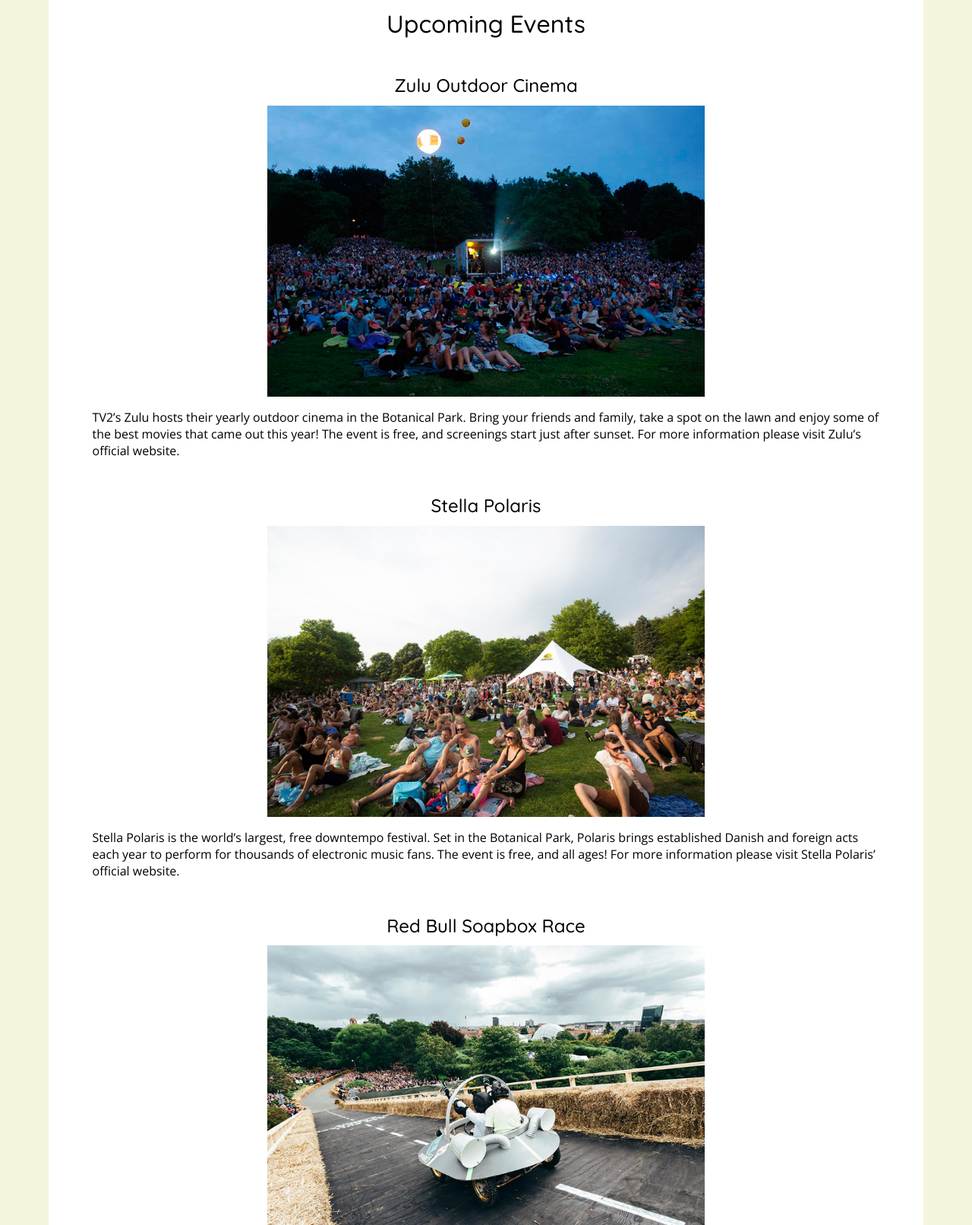
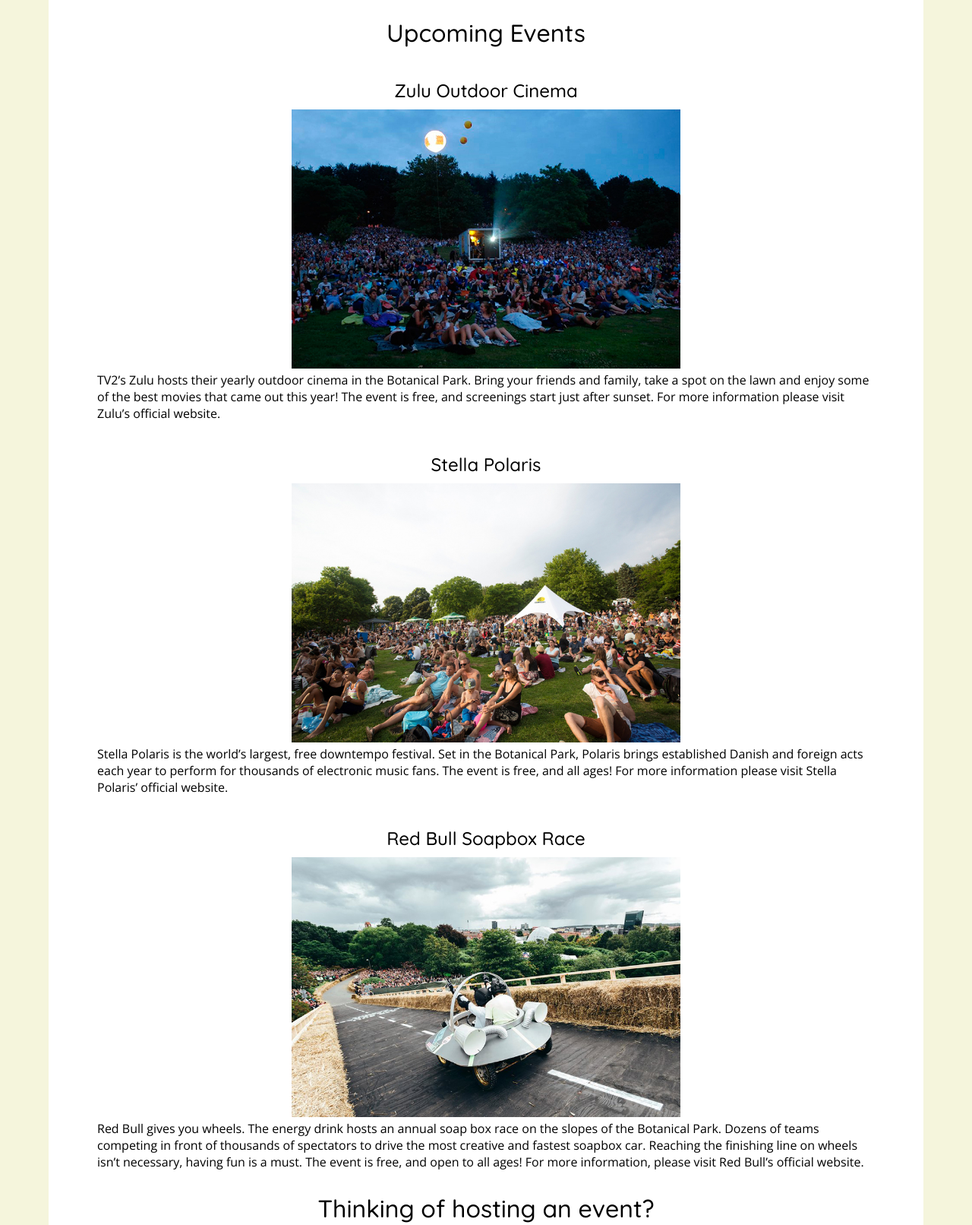
Before and after one commit to 2semesterZ2/examGrp1, a PHP site: page /events.php in a window 1280 px wide. Shown: the part 308-1920 px from the top of the page at 76% size. Run offline with PHP 8.4, Linux system fonts and the light colour scheme.

Commit message:
Article
We added padding to the article

```diff
--- a/blog.php
+++ b/blog.php
@@ -11,7 +11,7 @@ include("includes/head.php"); ?>
 		<?php include("includes/navigation.php"); ?>
 
 		<!--Content here-->
-		<article>
+		<article class="centerText">
 			<h1>Blog title</h1>
 			<p>Lorem ipsum dolor sit amet, consectetur adipiscing elit, sed do eiusmod tempor incididunt ut labore et dolore magna aliqua. Ut enim ad minim veniam, quis nostrud exercitation ullamco laboris nisi ut aliquip ex ea commodo consequat.</p>
 
--- a/contact.php
+++ b/contact.php
@@ -13,7 +13,7 @@ include("includes/head.php"); ?>
 		<?php include("includes/navigation.php"); ?>
 
 		<!--Content here-->
-		<article>
+		<article class="centerText">
 			<h1>Contact us</h1>
 
 			<h2>Have a question?</h2>
--- a/css/style.css
+++ b/css/style.css
@@ -36,8 +36,8 @@ p {
     font-size: 1em;
 }
 /*home page styling starts here*/
-.welcometext {
-    margin: 1% 5% 1% 5%;
+.centerText {
+    padding: 1% 5% 1% 5%;
 }
 /* align the slideshow in the centre of the page*/
 #projectsandeventsbox {
--- a/events.php
+++ b/events.php
@@ -11,33 +11,33 @@ include("includes/head.php"); ?>
 	<?php include("includes/navigation.php"); ?>
 
 	<!--Content here-->
-	<article>
+	<article class="centerText">
 
 		<h1>Upcoming Events</h1>
 
 		<h2>Zulu Outdoor Cinema</h2>
 		<div id="zulubox"><img src="pictures/zulu.jpg" alt="Hundreds of people sitting on the lawn of the Botanical Park watching a movie at night."></div>
-		<p class="welcometext">
+		<p>
 		TV2’s Zulu hosts their yearly outdoor cinema in the Botanical Park. Bring your friends and family, take a spot on the lawn and enjoy some of the best movies that came out this year!
 		The event is free, and screenings start just after sunset.
 		For more information please visit Zulu’s official website.</p>
 
 		<h2>Stella Polaris</h2>
 		<div id="stellabox"><img src="pictures/stella-polaris-aarhus.jpg" alt="Hundreds of people sitting on the lawn of the Botanical Park during a music festival."></div>
-		<p class="welcometext">Stella Polaris is the world’s largest, free downtempo festival. Set in the Botanical Park, Polaris brings established Danish and foreign acts each year to perform for thousands of electronic music fans.
+		<p>Stella Polaris is the world’s largest, free downtempo festival. Set in the Botanical Park, Polaris brings established Danish and foreign acts each year to perform for thousands of electronic music fans.
 		The event is free, and all ages!
 		For more information please visit Stella Polaris’ official website.</p>
 
 		<h2>Red Bull Soapbox Race</h2>
 		<div id="soapbox"><img src="pictures/soap-box.jpg" alt="A soapbox car is rolling downhill in the Botanical Park"></div>
-		<p class="welcometext">Red Bull gives you wheels. The energy drink hosts an annual soap box race on the slopes of the Botanical Park. Dozens of teams competing in front of thousands of spectators to drive the most creative and fastest soapbox car.
+		<p>Red Bull gives you wheels. The energy drink hosts an annual soap box race on the slopes of the Botanical Park. Dozens of teams competing in front of thousands of spectators to drive the most creative and fastest soapbox car.
 		Reaching the finishing line on wheels isn’t necessary, having fun is a must.
 		The event is free, and open to all ages!
 		For more information, please visit Red Bull’s official website.</p>
 
 		<h1 id="hosting">Thinking of hosting an event?</h1>
 		<div id="hostingbox"><img src="pictures/book-an-event.jpg" alt="A group of people doing yoga in a park."></div>
-		<p class="welcometext">Private events such as birthday parties, team building and group exercise classes for up to 30 people may be hosted without the Kommune’s approval.
+		<p>Private events such as birthday parties, team building and group exercise classes for up to 30 people may be hosted without the Kommune’s approval.
 		If you are planning something bigger, you can get more information on how to book your event in the Botanical Park through the Brug Aarhus website.</p>
 
 
--- a/faq.php
+++ b/faq.php
@@ -12,7 +12,7 @@ include( "includes/head.php" );
 	<?php include("includes/navigation.php"); ?>
 
 	<!--Content here-->
-	<article id="faqs">
+	<article class="centerText" id="faqs">
 		<h1>Frequently Askes Questions</h1>
 
 		<h2>General questions:</h2>
--- a/gallery.php
+++ b/gallery.php
@@ -11,7 +11,7 @@ include("includes/head.php"); ?>
 		<?php include("includes/navigation.php"); ?>
 
 		<!--Content here-->
-		<article>
+		<article class="centerText">
 			<h1>Happy headline</h1>
 			<p>Share your masterpieces with us</p>
 
--- a/history.php
+++ b/history.php
@@ -12,7 +12,7 @@ $keywords="botanical, park, aarhus, green, nature, denmark, city center, trees,
 
 		<!--Content here-->
 		<!--Short history section-->
-		<article>
+		<article class="centerText">
 		<h1>Short history of the Botanical Garden</h1>
 		<p>The Botanical Garden was established as an experimental green area for fruit trees and other useful plants in 1873. By 1875 the area grew to 4.5 hectares, and was part of the ‘Møllehavnen Toft’. This was just east of Hasleforten, where a newly established plant company the ‘Haveselskab’ constructed a nursery and expanded the area. The Haveselskab was later renamed to the ‘Jydske Haveselskab’.</p>
 
--- a/index.php
+++ b/index.php
@@ -14,10 +14,10 @@
 	<?php include("includes/navigation.php"); ?>
 
 	<!--Content here-->
-	<article>
+	<article class="centerText">
 		<h1>Welcome to the Botanical Park</h1>
 
-		<p class="welcometext">A place where community and nature come together in the heart of Aarhus. From its roots as a Botanical Garden, come and enjoy the variety of trees and plants in this green haven, with friends, family or simply to get some fresh air.</p>
+		<p>A place where community and nature come together in the heart of Aarhus. From its roots as a Botanical Garden, come and enjoy the variety of trees and plants in this green haven, with friends, family or simply to get some fresh air.</p>
 
 		<!--Relevant today box-->
 		<h2>See what is happening in the park</h2>
--- a/location.php
+++ b/location.php
@@ -11,7 +11,7 @@ include("includes/head.php"); ?>
 		<?php include("includes/navigation.php"); ?>
 
 		<!--Content here-->
-		<article>
+		<article class="centerText">
 		<h1>Park's Location</h1>
 		<div id="mapGoogle">
 
--- a/projectsandevents.php
+++ b/projectsandevents.php
@@ -13,7 +13,7 @@ include( "includes/head.php" );
 
 	<!--Content here-->
 
-	<article>
+	<article class="centerText">
 		<h1>Projects and Events</h1>
 		<p class="welcometext">Here you will find information about all the upcoming projects and events in the Botanical Park. For more detailed information please click on one of the images below.</p>
 
--- a/visitorinfo.php
+++ b/visitorinfo.php
@@ -12,9 +12,9 @@ include( "includes/head.php" );
 	<?php include("includes/navigation.php"); ?>
 
 	<!--Content here-->
-	<article>
+	<article class="centerText">
 		<h1>General Information</h1>
-		<p class="welcometext">The Botanical Park is one of the largest parks in Aarhus, located near the city centre. It is part of the Botanical Gardens, which also contain the Greenhouses and are bordered by Den Gamle By. The park is open all day every day and is free to enter. It is a place where you can surround yourself with green lawns, a variety of interesting trees from its days as a botanical garden, as well as a small stream, with the entire area spanning 21.5 hectares. The perfect place for a walk or jog, as well as picnics and barbecues in the warmer months. Dog walkers are also welcome, although dogs must be kept on leads at all times. Cycling is also only allowed along Peter Holms Vej at the top of the park.</p>
+		<p>The Botanical Park is one of the largest parks in Aarhus, located near the city centre. It is part of the Botanical Gardens, which also contain the Greenhouses and are bordered by Den Gamle By. The park is open all day every day and is free to enter. It is a place where you can surround yourself with green lawns, a variety of interesting trees from its days as a botanical garden, as well as a small stream, with the entire area spanning 21.5 hectares. The perfect place for a walk or jog, as well as picnics and barbecues in the warmer months. Dog walkers are also welcome, although dogs must be kept on leads at all times. Cycling is also only allowed along Peter Holms Vej at the top of the park.</p>
 
 		<!--Two boxes with pictures and short description? or name on each of the pictures?-->
 
```
